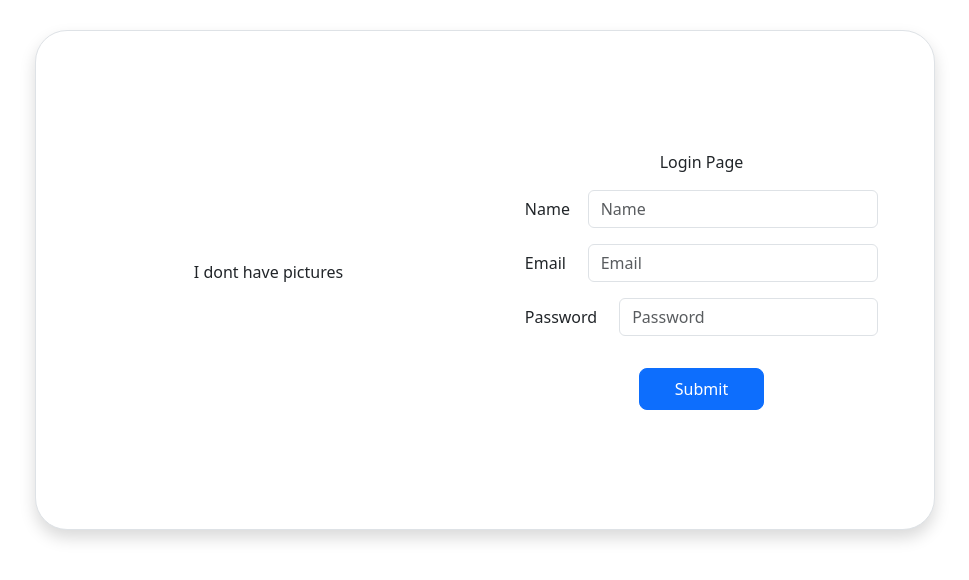
After one commit to bashayeraldoseri/ITCS333-Project, a PHP site: page /login.html in a window 1280 px wide. The commit adds this page. Shown: the top 580 px of the page, without its empty margins (155-1124 px from the left). Run offline with PHP 8.4, Linux system fonts and the light colour scheme.

Commit message:
Login Page Base

```diff
--- a/css/styles.css
+++ b/css/styles.css
@@ -1,3 +1,17 @@
+
+body{
+
+
+}
+
+.custom-box {
+    display: flex;
+    align-items: center;
+    justify-content: center;
+    width: 900px;
+    height: 500px;
+  }
+
 .form-check-input {
     display: flex;
     align-items: center;
--- /dev/null
+++ b/login.html
@@ -0,0 +1,62 @@
+<!DOCTYPE html>
+<html lang="en">
+  <head>
+    <meta charset="UTF-8" />
+    <meta name="viewport" content="width=device-width, initial-scale=1.0" />
+    <title>Login</title>
+    <link rel="stylesheet" href="css/styles.css" />
+    <link
+      href="https://cdn.jsdelivr.net/npm/bootstrap@5.3.3/dist/css/bootstrap.min.css"
+      rel="stylesheet"
+      integrity="sha384-QWTKZyjpPEjISv5WaRU9OFeRpok6YctnYmDr5pNlyT2bRjXh0JMhjY6hW+ALEwIH"
+      crossorigin="anonymous"
+    />
+  </head>
+  <body>
+    <div class="container d-flex justify-content-center align-items-center">
+
+      <div class="row border rounded-5 p-3 bg-white shadow box-area custom-box">
+        <div class="col-lg-6 rounded-4 d-flex justify-content-center align-items-center flex-column left-box">
+          <div class="loginimage">
+            <p>I dont have pictures</p>
+          </div>
+        </div>
+
+        <div class="col-sm-6 col-sm-6 rounded-4 d-flex justify-content-center flex-column align-items-center right-box">
+          <p>Login Page</p>
+          <form action="/submit" method="post">
+            <div class="form-group row mb-3">
+              <label for="name" class="col-sm-2 col-form-label">Name</label>
+              <div class="col-sm-10">
+                <input type="text" class="form-control" id="name" placeholder="Name" required>
+              </div>
+            </div>
+
+            <div class="form-group row mb-3">
+              <label for="email" class="col-sm-2 col-form-label">Email</label>
+              <div class="col-sm-10">
+                <input type="email" class="form-control" id="email" placeholder="Email" required>
+              </div>
+            </div>
+
+            <div class="form-group row mb-3">
+              <label for="password" class="col-sm-3 col-form-label">Password</label>
+              <div class="col-sm-9">
+                <input type="password" class="form-control" id="password" placeholder="Password" minlength="8" required>
+              </div>
+            </div>
+
+            <div class="form-group row d-flex justify-content-center align-items-center">
+              <input class="btn btn-primary btn-lg col-sm-4 mt-3 fs-6" type="submit" value="Submit">
+            </div>
+          </form>
+
+
+    </div>
+    <script
+      src="https://cdn.jsdelivr.net/npm/bootstrap@5.3.3/dist/js/bootstrap.bundle.min.js"
+      integrity="sha384-YvpcrYf0tY3lHB60NNkmXc5s9fDVZLESaAA55NDzOxhy9GkcIdslK1eN7N6jIeHz"
+      crossorigin="anonymous"
+    ></script>
+  </body>
+</html>
```
Also changed, not shown: index.html (+6 -5 lines), register.html (added).
